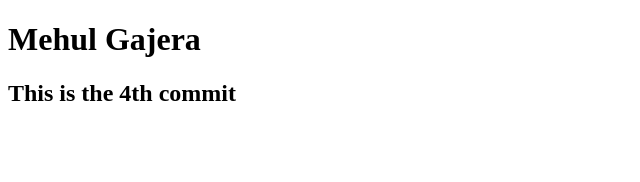
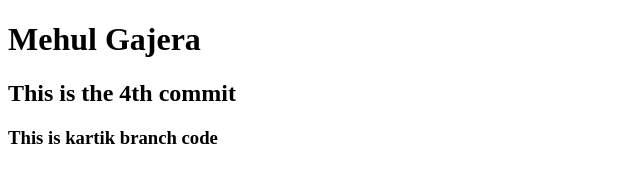
Before and after one commit to mehulgajera77/myrepo, a plain HTML site: page index.html in a window 1280 px wide. Shown: the whole page, without its empty margins (0-640 px from the left). Drawn offline with Linux system fonts and the light colour scheme.

Commit message:
Kartik branch first commit

```diff
--- a/index.html
+++ b/index.html
@@ -8,5 +8,6 @@
 <body>
     <h1>Mehul Gajera</h1>
     <h2>This is the 4th commit</h2>
+    <h3>This is kartik branch code</h3>
 </body>
 </html>
```
